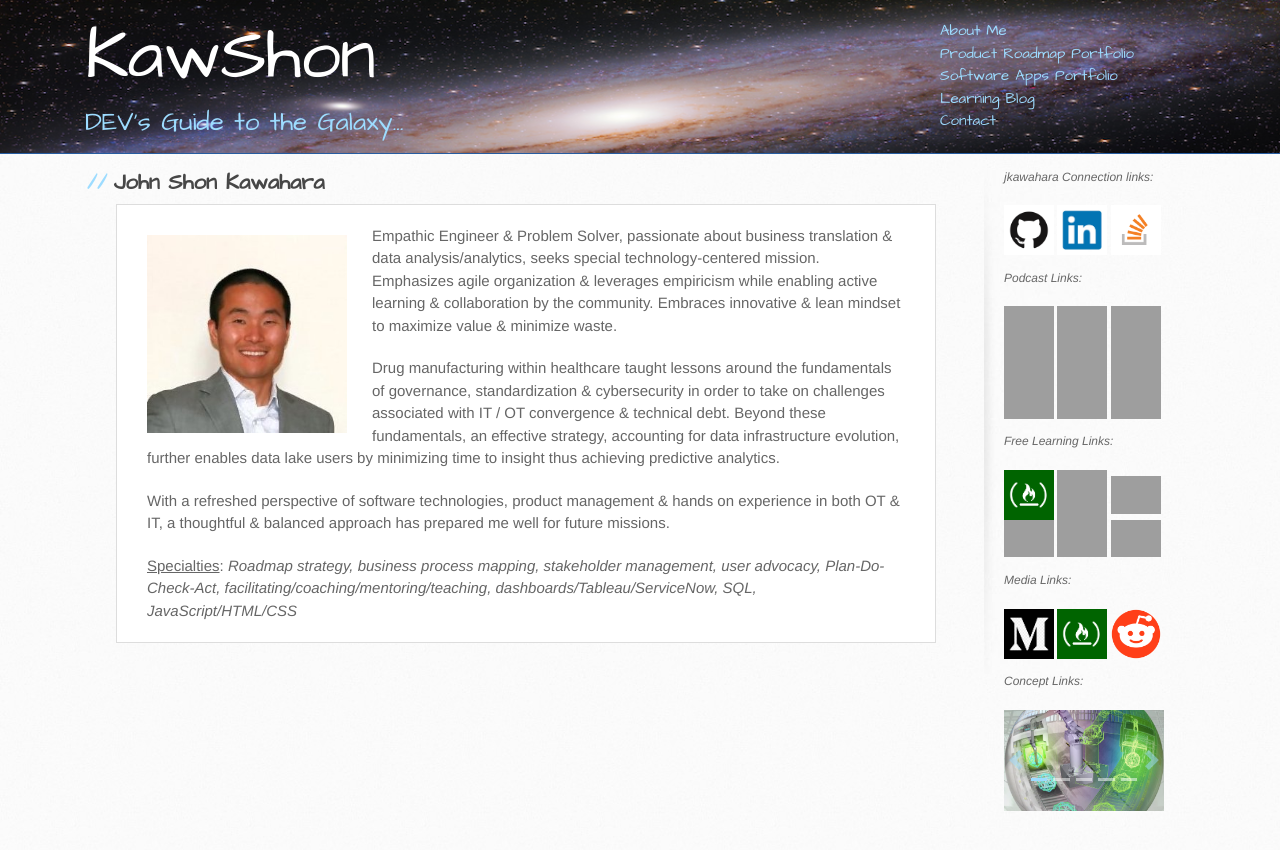
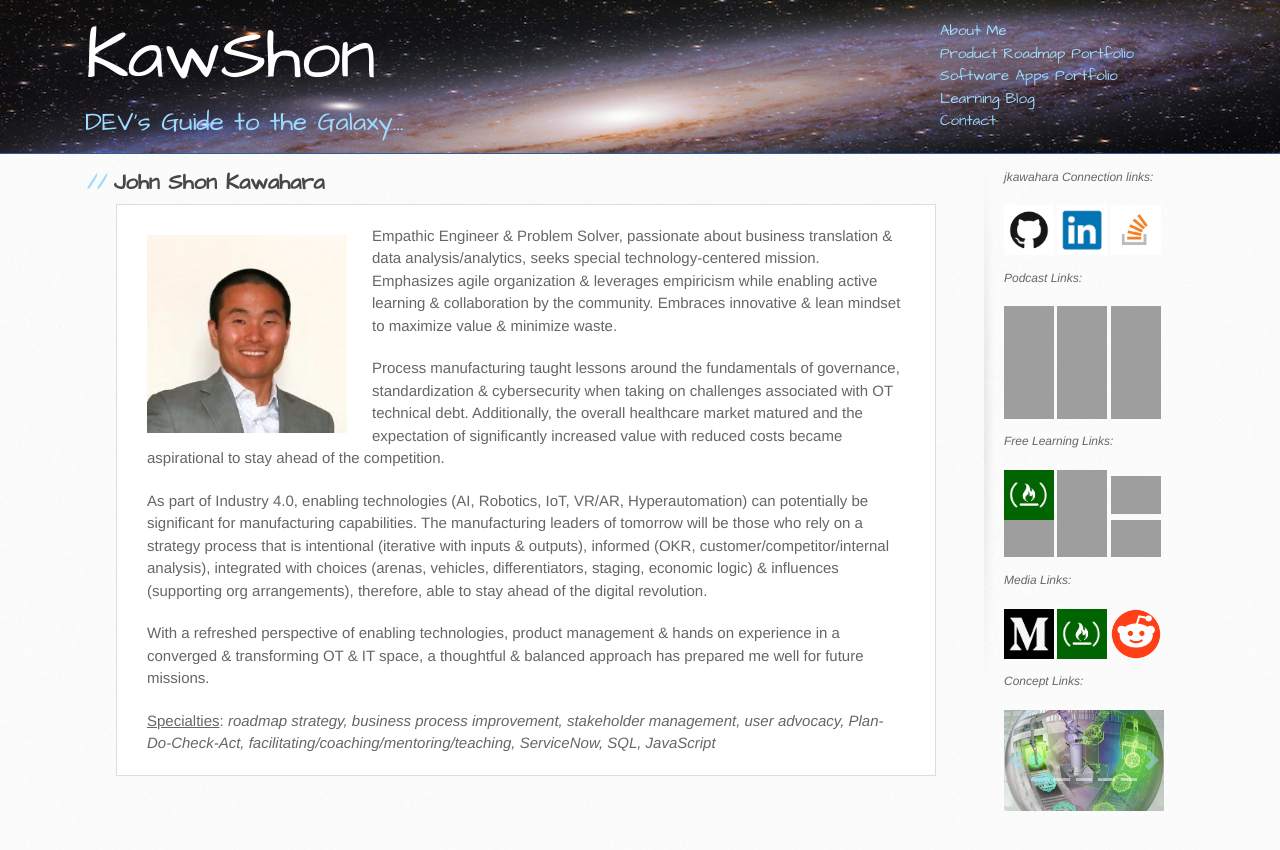
Before and after one commit to jkawahara/jkawahara.github.io, a Jekyll site: the page built from index.html, in a window 1280 px wide, cut to the strip 0-850 px from the top of the page. Built offline with Jekyll 4.4.1, drawn with Linux system fonts in a browser that asks for light colours; grey boxes are pictures that could not be loaded.

Commit message:
update About Me

```diff
--- a/index.html
+++ b/index.html
@@ -11,8 +11,9 @@ redirect_from:
   <img src="assets/images/jkawahara.jpg" class="auth-image" alt="John Kawahara">
 
   <p>Empathic Engineer & Problem Solver, passionate about business translation & data analysis/analytics, seeks special technology-centered mission. Emphasizes agile organization & leverages empiricism while enabling active learning & collaboration by the community. Embraces innovative & lean mindset to maximize value & minimize waste.</p>
-  <p>Drug manufacturing within healthcare taught lessons around the fundamentals of governance, standardization & cybersecurity in order to take on challenges associated with IT / OT convergence & technical debt. Beyond these fundamentals, an effective strategy, accounting for data infrastructure evolution, further enables data lake users by minimizing time to insight thus achieving predictive analytics.</p>
-  <p>With a refreshed perspective of software technologies, product management & hands on experience in both OT & IT, a thoughtful & balanced approach has prepared me well for future missions.</p>
-  <p><u>Specialties</u>:<em>  Roadmap strategy, business process mapping, stakeholder management, user advocacy, Plan-Do-Check-Act, facilitating/coaching/mentoring/teaching, dashboards/Tableau/ServiceNow, SQL, JavaScript/HTML/CSS </em></p>
+  <p>Process manufacturing taught lessons around the fundamentals of governance, standardization & cybersecurity when taking on challenges associated with OT technical debt. Additionally, the overall healthcare market matured and the expectation of significantly increased value with reduced costs became aspirational to stay ahead of the competition.</p>
+  <p>As part of Industry 4.0, enabling technologies (AI, Robotics, IoT, VR/AR, Hyperautomation) can potentially be significant for manufacturing capabilities. The manufacturing leaders of tomorrow will be those who rely on a strategy process that is intentional (iterative with inputs & outputs), informed (OKR, customer/competitor/internal analysis), integrated with choices (arenas, vehicles, differentiators, staging, economic logic) & influences (supporting org arrangements), therefore, able to stay ahead of the digital revolution.</p>
+  <p>With a refreshed perspective of enabling technologies, product management & hands on experience in a converged & transforming OT & IT space, a thoughtful & balanced approach has prepared me well for future missions.</p>
+  <p><u>Specialties</u>:<em>  roadmap strategy, business process improvement, stakeholder management, user advocacy, Plan-Do-Check-Act, facilitating/coaching/mentoring/teaching, ServiceNow, SQL, JavaScript </em></p>
 
 </section>
```
